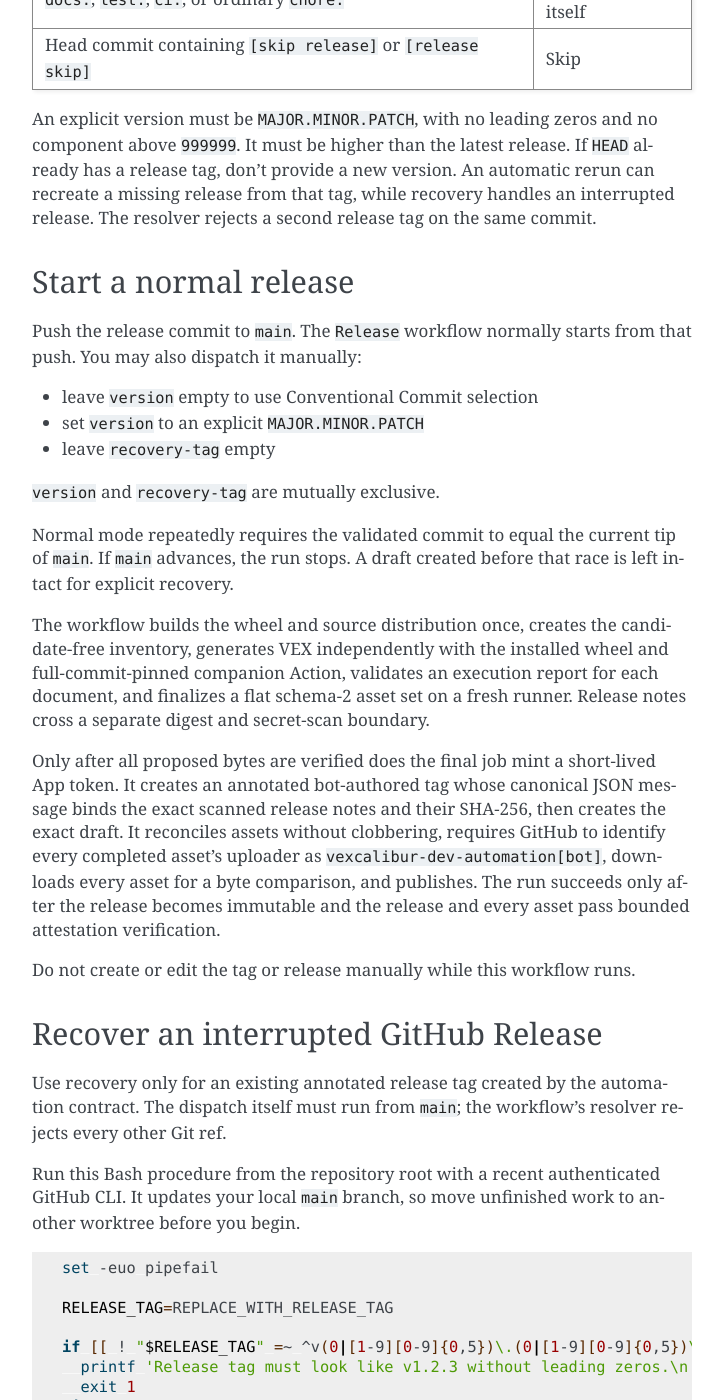
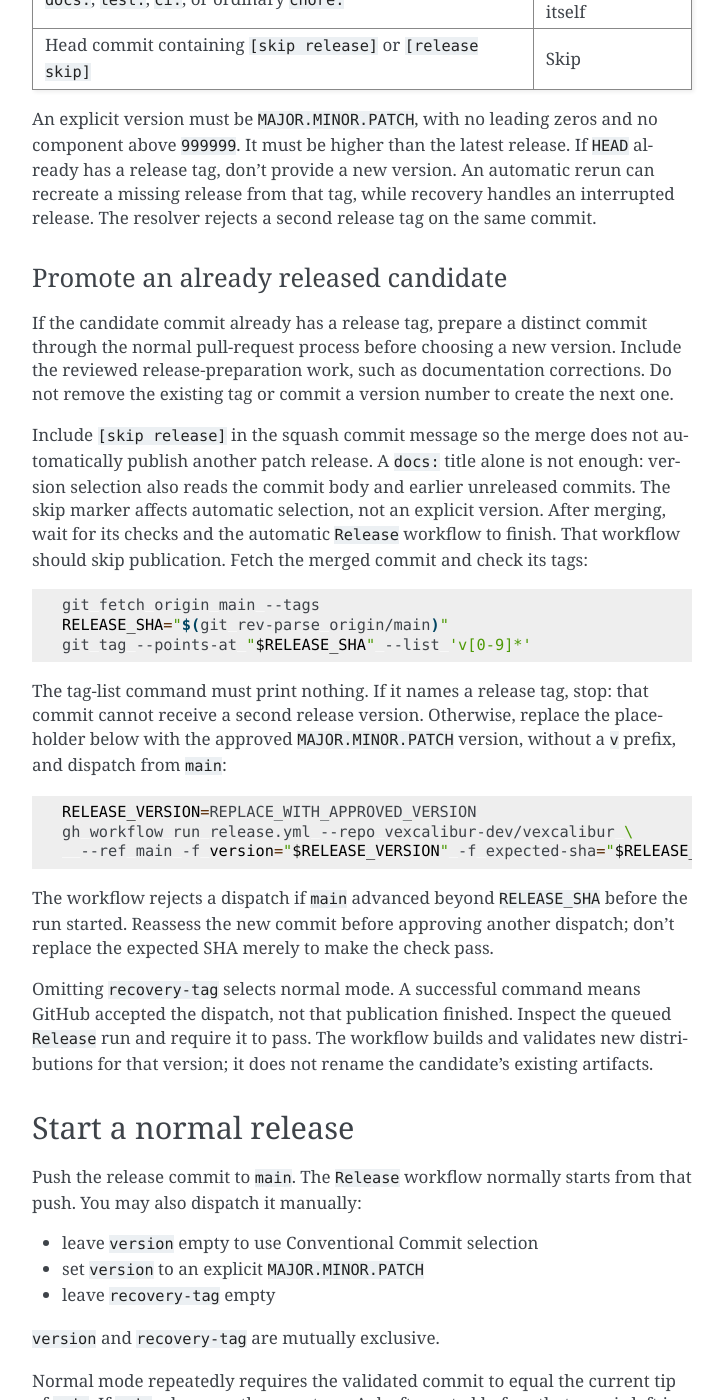
Before and after one commit to vexcalibur-dev/vexcalibur, a Sphinx documentation site: the page built from docs/contributing/publish-to-pypi.md, in a window 1280 px wide and 1400 px high, scrolled down 2850 px. Shown: the whole window, without its empty margins (388-1112 px from the left). Built offline with Sphinx 7.4.7, drawn with Linux system fonts in a browser that asks for light colours; some of the changed text lies outside the part shown.

Commit message:
ci: bind release promotion to approved commit [skip release] (#186)
* docs: explain promotion of a released candidate

* ci: bind release promotion to approved commit [skip release]

````diff
--- a/docs/contributing/publish-to-pypi.md
+++ b/docs/contributing/publish-to-pypi.md
@@ -134,6 +134,48 @@ If `HEAD` already has a release tag, don't provide a new version. An automatic
 rerun can recreate a missing release from that tag, while recovery handles an
 interrupted release. The resolver rejects a second release tag on the same
 commit.
+
+### Promote an already released candidate
+
+If the candidate commit already has a release tag, prepare a distinct commit
+through the normal pull-request process before choosing a new version. Include
+the reviewed release-preparation work, such as documentation corrections. Do
+not remove the existing tag or commit a version number to create the next one.
+
+Include `[skip release]` in the squash commit message so the merge does not
+automatically publish another patch release. A `docs:` title alone is not
+enough: version selection also reads the commit body and earlier unreleased
+commits. The skip marker affects automatic selection, not an explicit version.
+After merging,
+wait for its checks and the automatic `Release` workflow to finish. That
+workflow should skip publication. Fetch the merged commit and check its tags:
+
+```bash
+git fetch origin main --tags
+RELEASE_SHA="$(git rev-parse origin/main)"
+git tag --points-at "$RELEASE_SHA" --list 'v[0-9]*'
+```
+
+The tag-list command must print nothing. If it names a release tag, stop: that
+commit cannot receive a second release version. Otherwise, replace the
+placeholder below with the approved `MAJOR.MINOR.PATCH` version, without a `v`
+prefix, and dispatch from `main`:
+
+```bash
+RELEASE_VERSION=REPLACE_WITH_APPROVED_VERSION
+gh workflow run release.yml --repo vexcalibur-dev/vexcalibur \
+  --ref main -f version="$RELEASE_VERSION" -f expected-sha="$RELEASE_SHA"
+```
+
+The workflow rejects a dispatch if `main` advanced beyond `RELEASE_SHA` before
+the run started. Reassess the new commit before approving another dispatch;
+don't replace the expected SHA merely to make the check pass.
+
+Omitting `recovery-tag` selects normal mode. A successful command means GitHub
+accepted the dispatch, not that publication finished. Inspect the queued
+`Release` run and require it to pass. The workflow builds and validates new
+distributions for that version; it does not rename the candidate's existing
+artifacts.
 
 ## Start a normal release
 
````
Also changed, not shown: 2 other files.
